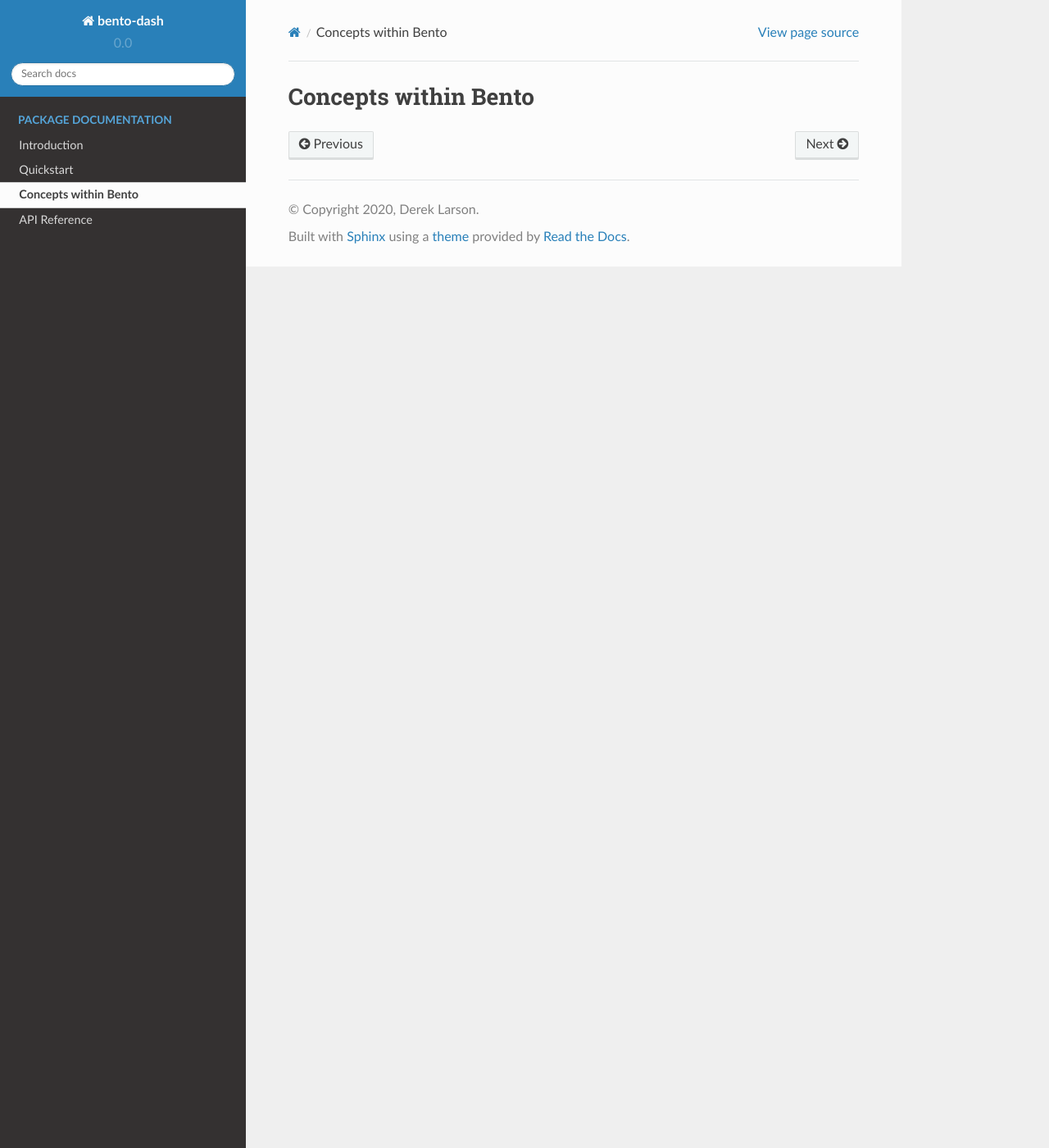
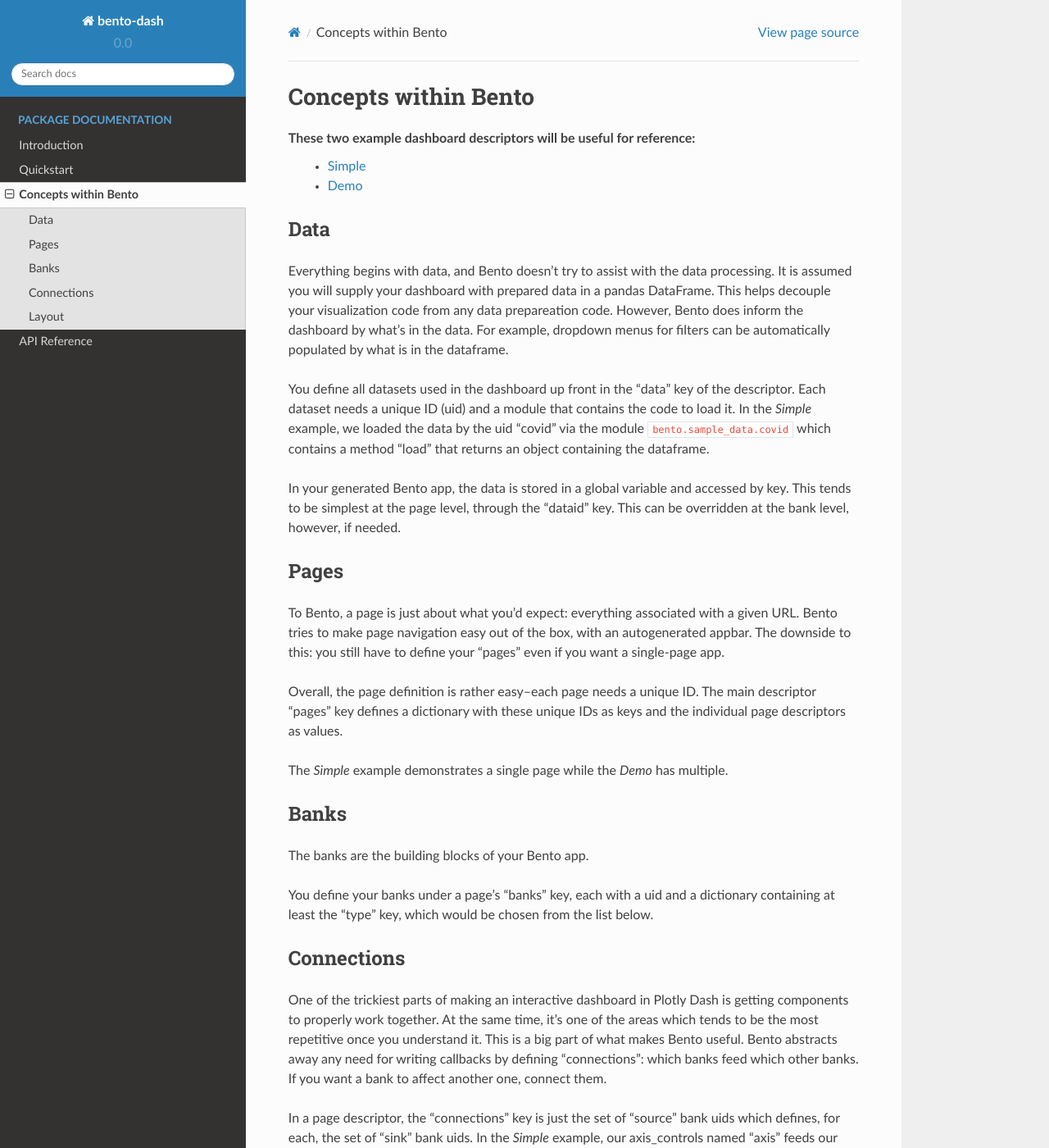
Before and after one commit to dereklarson/bento, a Sphinx documentation site: the page built from docs/concepts.rst, in a window 1280 px wide and 1400 px high. Shown: the whole window at 82% size. Built offline with Sphinx 7.4.7 and the Read the Docs theme 2.0.0, drawn with Linux system fonts in a browser that asks for light colours; some of the changed text lies outside the part shown.

Commit message:
Add some more starter pages to docs while learning .rst

```diff
--- a/docs/concepts.rst
+++ b/docs/concepts.rst
@@ -1,2 +1,67 @@
 Concepts within Bento
 =====================
+
+These two example dashboard descriptors will be useful for reference:
+ - `Simple <https://github.com/dereklarson/bento/blob/master/bento/dashboards/simple.py>`_
+ - `Demo <https://github.com/dereklarson/bento/blob/master/bento/dashboards/demo.py>`_
+
+Data
+----
+Everything begins with data, and Bento doesn’t try to assist with the data processing.
+It is assumed you will supply your dashboard with prepared data in a pandas DataFrame.
+This helps decouple your visualization code from any data prepareation code.
+However, Bento does inform the dashboard by what’s in the data. For example, dropdown menus
+for filters can be automatically populated by what is in the dataframe.
+
+You define all datasets used in the dashboard up front in the “data” key of the descriptor.
+Each dataset needs a unique ID (uid) and a module that contains the code to load it.
+In the *Simple* example, we loaded the data by the uid “covid” via the module
+``bento.sample_data.covid``
+which contains a method “load” that returns an object containing the dataframe.
+
+In your generated Bento app, the data is stored in a global variable and accessed by key.
+This tends to be simplest at the page level, through the “dataid” key.
+This can be overridden at the bank level, however, if needed.
+
+Pages
+-----
+To Bento, a page is just about what you'd expect:  everything associated with a given URL.
+Bento tries to make page navigation easy out of the box, with an autogenerated appbar.
+The downside to this:  you still have to define your “pages” even if you want a single-page app.
+
+Overall, the page definition is rather easy--each page needs a unique ID.
+The main descriptor “pages” key defines a dictionary with these unique IDs as keys and
+the individual page descriptors as values.
+
+The *Simple* example demonstrates a single page while the *Demo* has multiple.
+
+Banks
+-----
+The banks are the building blocks of your Bento app.
+
+You define your banks under a page’s “banks” key, each with a uid and a dictionary
+containing at least the “type” key, which would be chosen from the list below.
+
+Connections
+-----------
+One of the trickiest parts of making an interactive dashboard in Plotly Dash is getting
+components to properly work together. At the same time, it’s one of the areas which
+tends to be the most repetitive once you understand it. This is a big part of what makes
+Bento useful. Bento abstracts away any need for writing callbacks by defining
+“connections”:  which banks feed which other banks. If you want a bank to affect another
+one, connect them.
+
+In a page descriptor, the “connections” key is just the set of “source” bank uids which
+defines, for each, the set of “sink” bank uids. In the *Simple* example, our axis_controls
+named “axis” feeds our graph called ”trend”.
+
+Layout
+------
+This is the easiest part. Just write a 2D-list of the bank ids, imagining a grid. Each
+page descriptor should have this in a key “layout”, such as in *Simple* where we have two
+rows, one bank per row.
+
+Bento uses the CSS Grid system to size the banks, and also comes with a sense of how big
+each bank should be depending on its inputs. For example, an axis_control bank might be
+2 rows by 2 columns (2x2) for 1 axis, and it will try for 2x6 if you have 3 axes
+defined. If you try to pack in a lot in a row, Bento will trim from each until they fit.
--- a/docs/conf.py
+++ b/docs/conf.py
@@ -41,22 +41,17 @@ extensions = [
 ]
 
 # Add any paths that contain templates here, relative to this directory.
-templates_path = ["_templates"]
+# templates_path = ["_templates"]
 
 # List of patterns, relative to source directory, that match files and
 # directories to ignore when looking for source files.
 # This pattern also affects html_static_path and html_extra_path.
 exclude_patterns = ["_build", "Thumbs.db", ".DS_Store"]
 
-
 # -- Options for HTML output -------------------------------------------------
 
-# The theme to use for HTML and HTML Help pages.  See the documentation for
-# a list of builtin themes.
-#
+# The theme to use for HTML and HTML Help pages.
 html_theme = "sphinx_rtd_theme"
 
-# Add any paths that contain custom static files (such as style sheets) here,
-# relative to this directory. They are copied after the builtin static files,
-# so a file named "default.css" will overwrite the builtin "default.css".
+# Location for any static assets like CSS. Be wary of overwriting builtins
 # html_static_path = ["_static"]
--- a/docs/index.rst
+++ b/docs/index.rst
@@ -1,5 +1,5 @@
-Welcome to bento-dash's documentation!
-======================================
+bento-dash
+==========
 
 .. toctree::
    :caption: Package Documentation
--- a/docs/quickstart.rst
+++ b/docs/quickstart.rst
@@ -1,6 +1,5 @@
 Quickstart
 ==========
-
 To get started with Bento, we're going to walk through a few quick steps:
 
 - Installation
@@ -9,7 +8,6 @@ To get started with Bento, we're going to walk through a few quick steps:
 
 Installation
 ------------
-
 Dependencies: Python 3.7+
 
 Bento is available on PyPI, and the latest version can be installed with::
```
Also changed, not shown: other parts of docs/quickstart.rst (+0 -3 lines), docs/api.rst (+16 -1 lines), docs/introduction.rst (+11 -3 lines), 3 other files.
